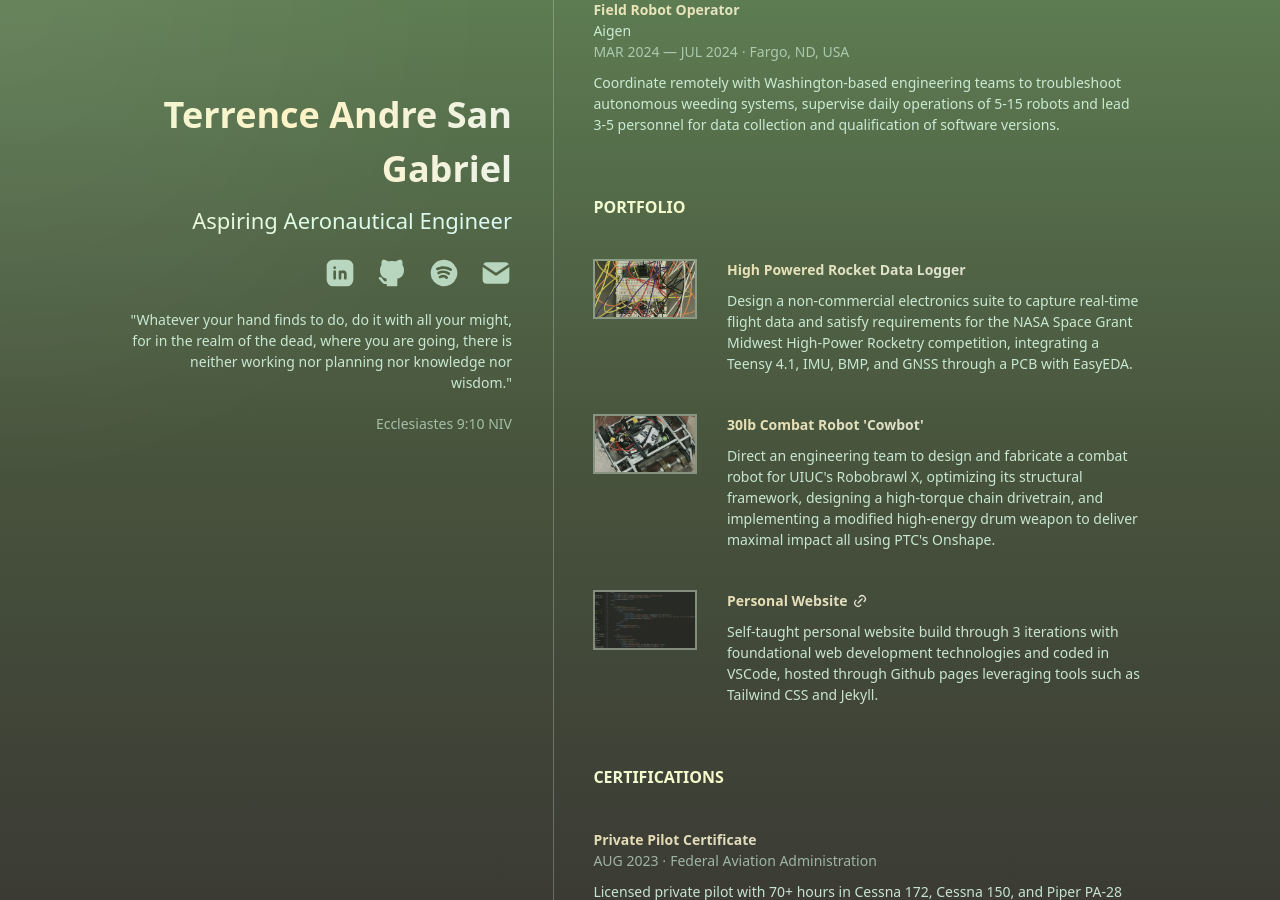
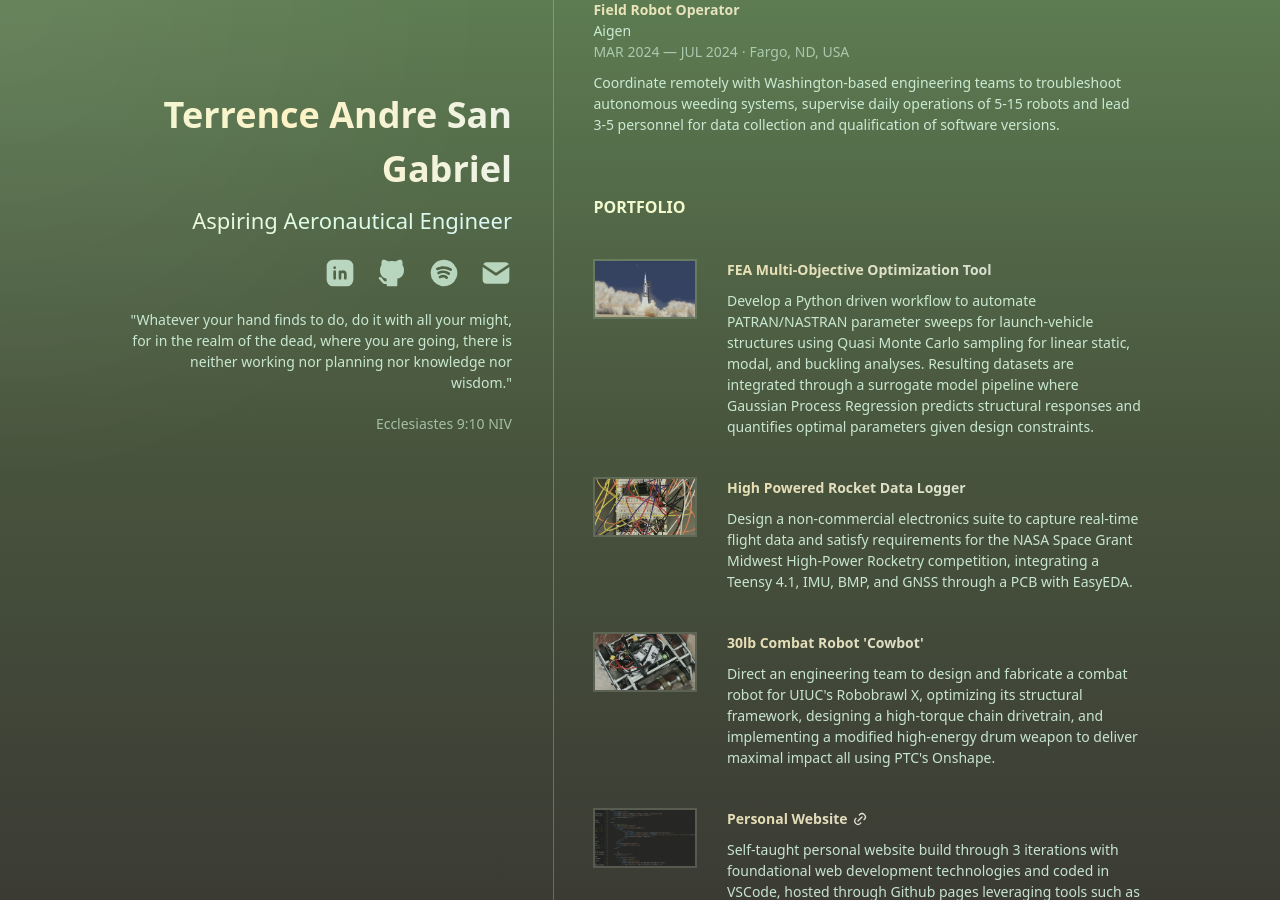
Before and after one commit to akositerrence/akositerrence.github.io, a Jekyll site: the page built from index.html, in a window 1280 px wide and 900 px high, scrolled down 1141 px. Built offline with Jekyll 4.4.1, drawn with Linux system fonts in a browser that asks for light colours.

Commit message:
add nasa stuff

```diff
--- a/index.html
+++ b/index.html
@@ -188,6 +188,26 @@ title: Home
             <!-- portfolio container -->
             <div class="portfolio-container">
                 <h2 class="content-section-header"> PORTFOLIO </h2>
+                <!-- nastran parameter sweep -->
+                <div class="portfolio-instance">
+                    <div class="portfolio-img-col">
+                        <a href="" class="portfolio-img-container">
+                            <img class="portfolio-img" src="./src/media/portfolio/placeholder.jpg"></img>
+                        </a>
+                    </div>
+                    <div class="portfolio-col">
+                        <div class="portfolio-title standard-text">
+                            <h3 class="content-title-link">FEA Multi-Objective Optimization Tool</h3>
+                        </div>
+                        <p class="portfolio-description standard-text">
+                            Develop a Python driven workflow to automate PATRAN/NASTRAN parameter sweeps for
+                            launch-vehicle structures using Quasi Monte Carlo sampling for linear static, modal,
+                            and buckling analyses. Resulting datasets are integrated through a surrogate model
+                            pipeline where Gaussian Process Regression predicts structural responses and
+                            quantifies optimal parameters given design constraints.
+                        </p>
+                    </div>
+                </div>
                 <!-- high powered rocket -->
                 <div class="portfolio-instance">
                     <div class="portfolio-img-col">
--- a/src/css/head_main.css
+++ b/src/css/head_main.css
@@ -235,7 +235,7 @@ html, body {
 }
 
 .portfolio-img {
-    @apply border-2 border-green-50/50;
+    @apply border-2 border-green-50/20;
     @apply h-15 w-[calc(15*16/9)];
     @apply mb-5;
     opacity: 0.75;
--- a/src/css/tail_main.css
+++ b/src/css/tail_main.css
@@ -813,9 +813,9 @@ html, body {
 .portfolio-img {
   border-style: var(--tw-border-style);
   border-width: 2px;
-  border-color: color-mix(in srgb, oklch(98.2% 0.018 155.826) 50%, transparent);
+  border-color: color-mix(in srgb, oklch(98.2% 0.018 155.826) 20%, transparent);
   @supports (color: color-mix(in lab, red, red)) {
-    border-color: color-mix(in oklab, var(--color-green-50) 50%, transparent);
+    border-color: color-mix(in oklab, var(--color-green-50) 20%, transparent);
   }
   height: calc(var(--spacing) * 15);
   width: calc(15 * 16 / 9);
```
Also changed, not shown: src/media/portfolio/placeholder.jpg (added).
